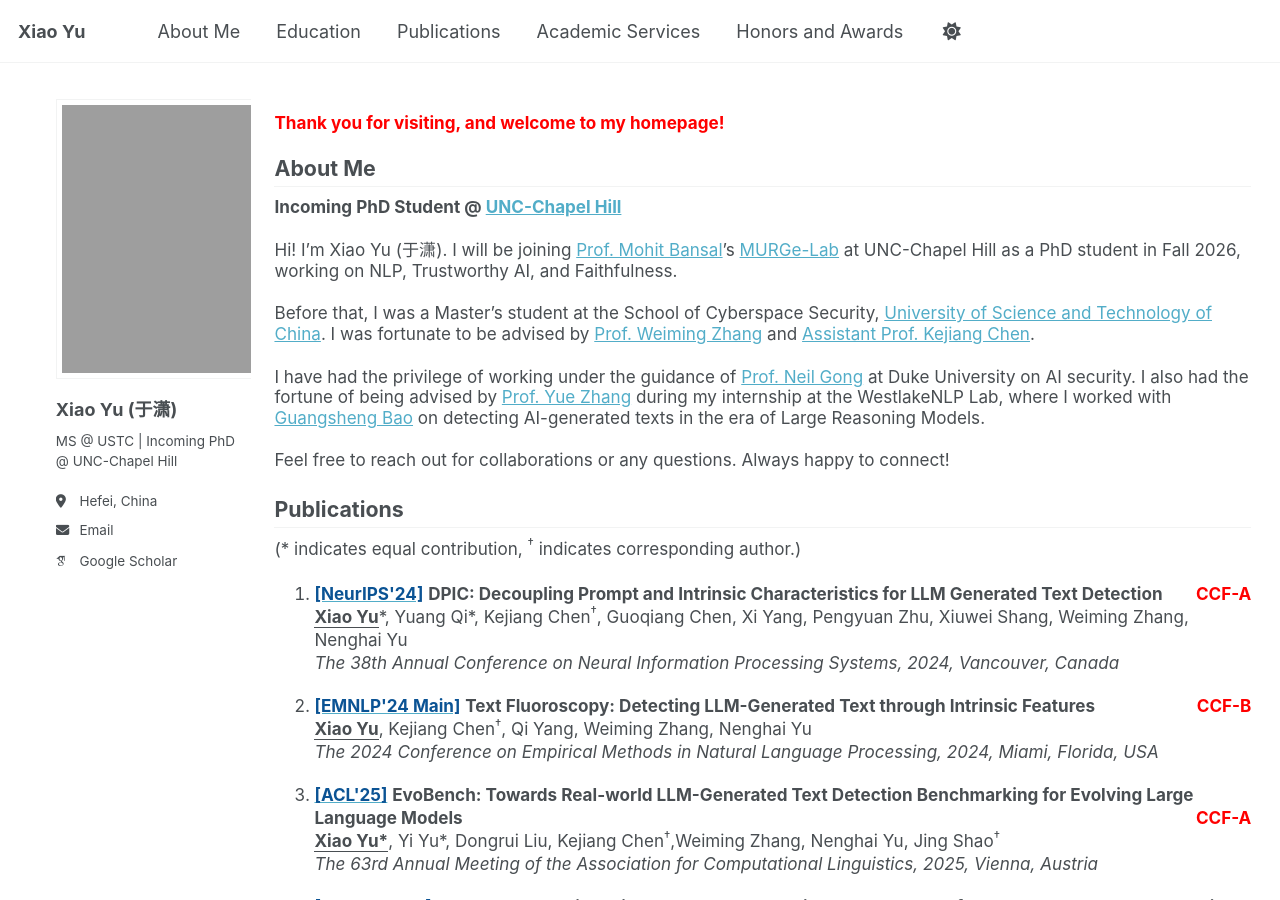
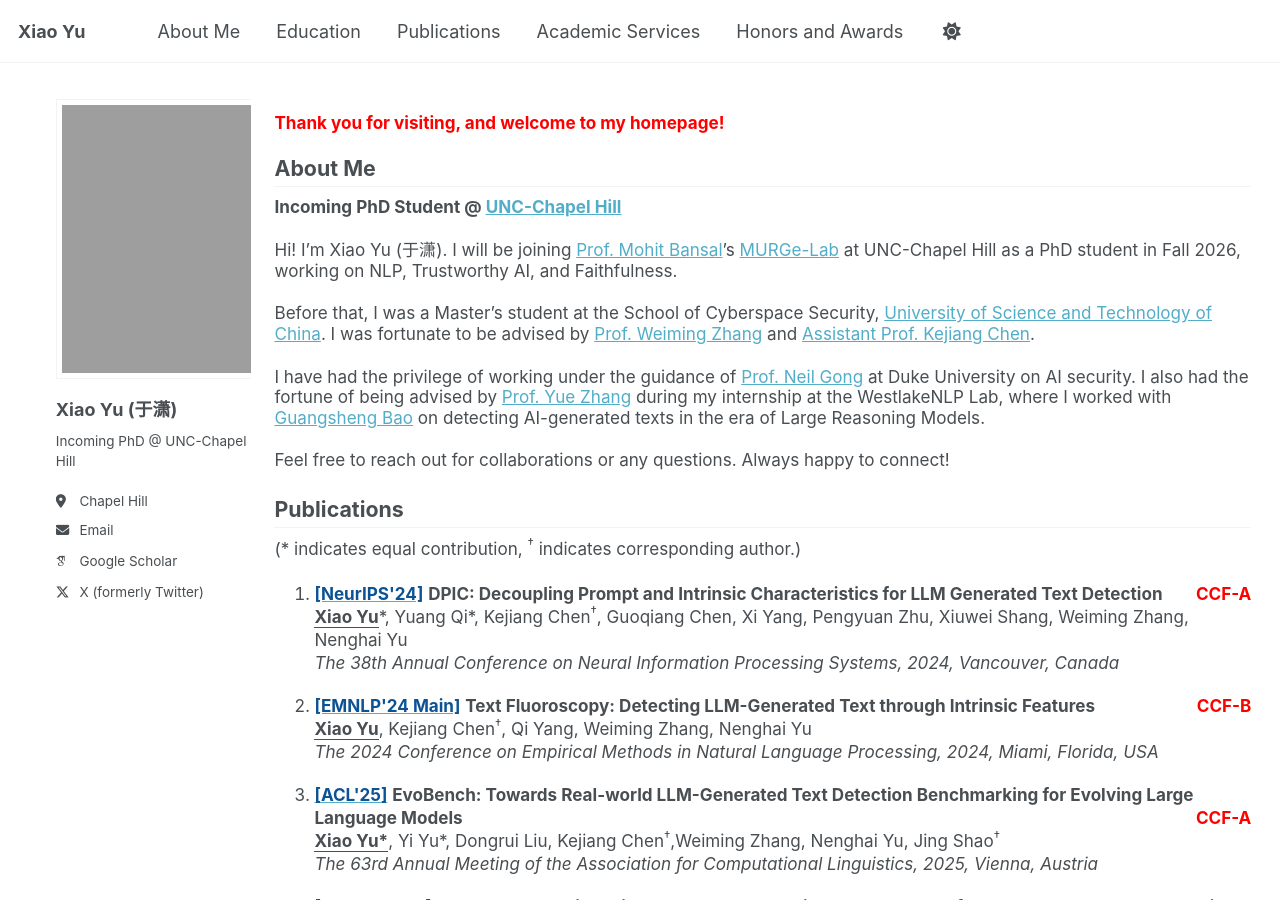
Before and after one commit to xiaoyu-1217/xiaoyu-1217.github.io, a Jekyll site: the page built from _pages/about.md, in a window 1280 px wide and 900 px high. Built offline with Jekyll 4.4.1, drawn with Linux system fonts in a browser that asks for light colours; some web fonts are replaced; a script that is not in the unit is left out.

Commit message:
Update _config.yml

```diff
--- a/_config.yml
+++ b/_config.yml
@@ -25,10 +25,10 @@ author:
   avatar           : "yuxiao.png"
   name             : "Xiao Yu (于潇)"
   pronouns         : # example: "she/her"
-  bio              : "MS @ USTC | Incoming PhD @ UNC-Chapel Hill"
-  location         : "Hefei, China"
+  bio              : "Incoming PhD @ UNC-Chapel Hill"
+  location         : "Chapel Hill"
   uri              : # URL
-  email            : "yuxiao1217@mail.ustc.edu.cn"
+  email            : "xiaoyuu@cs.unc.edu"
 
   # Academic websites
   academia         : # URL
@@ -68,7 +68,7 @@ author:
   steam            : # Username
   telegram         : # URL
   tumblr           : # Username
-  twitter          : # Username for X / Twitter
+  twitter          : "XiaoYu_UNC"
   vine             : # Username
   weibo            : # Username
   wikipedia        : # Username
```
